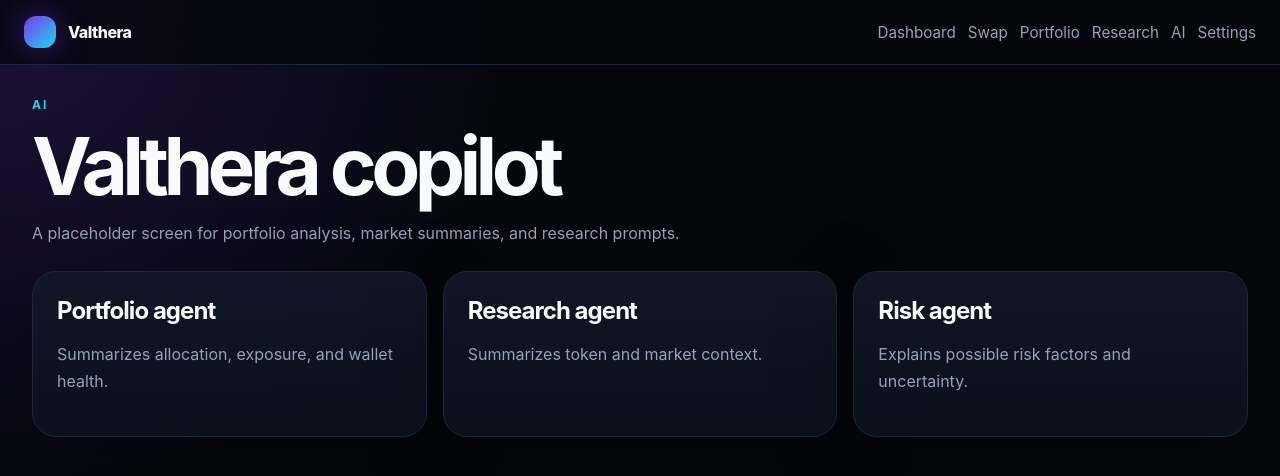
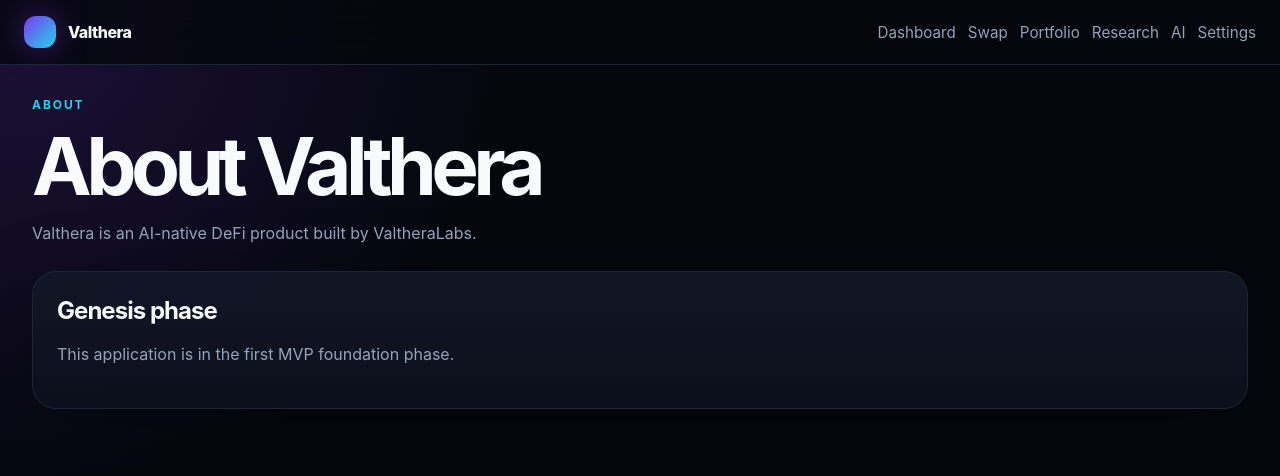
Before and after one commit to ValtheraLabs/web-app, a Next.js app: page /app/about in a window 1280 px wide. Shown: the top 476 px of the page. Built offline with nearby package versions, Linux system fonts and the light colour scheme.

Commit message:
feat: add about page

```diff
--- /dev/null
+++ b/pages/app/about.tsx
@@ -0,0 +1,18 @@
+import { Layout } from '@/components/Layout'
+import { PageHeader } from '@/components/PageHeader'
+
+export default function AboutPage() {
+  return (
+    <Layout>
+      <PageHeader
+        eyebrow="About"
+        title="About Valthera"
+        description="Valthera is an AI-native DeFi product built by ValtheraLabs."
+      />
+      <section className="card">
+        <h2>Genesis phase</h2>
+        <p>This application is in the first MVP foundation phase.</p>
+      </section>
+    </Layout>
+  )
+}
```
